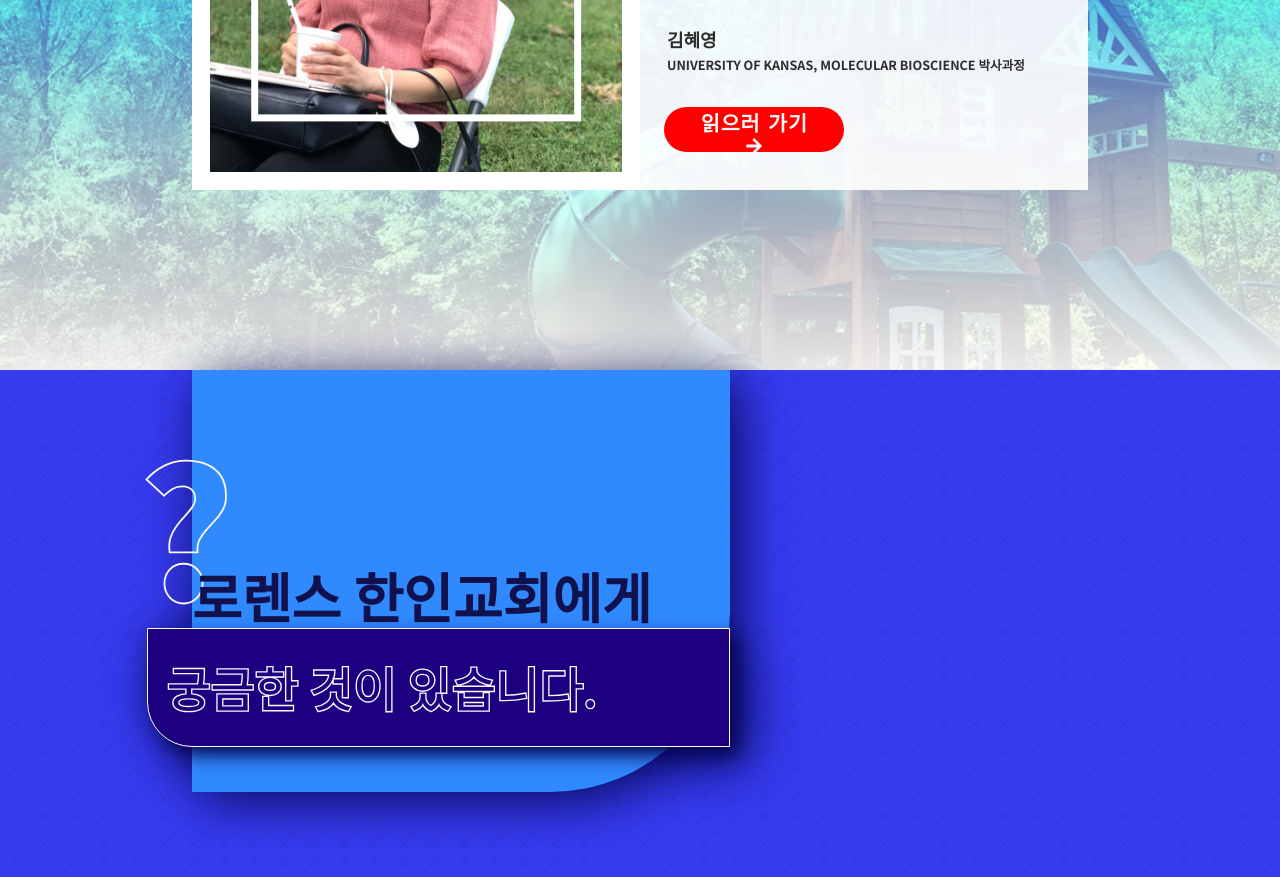
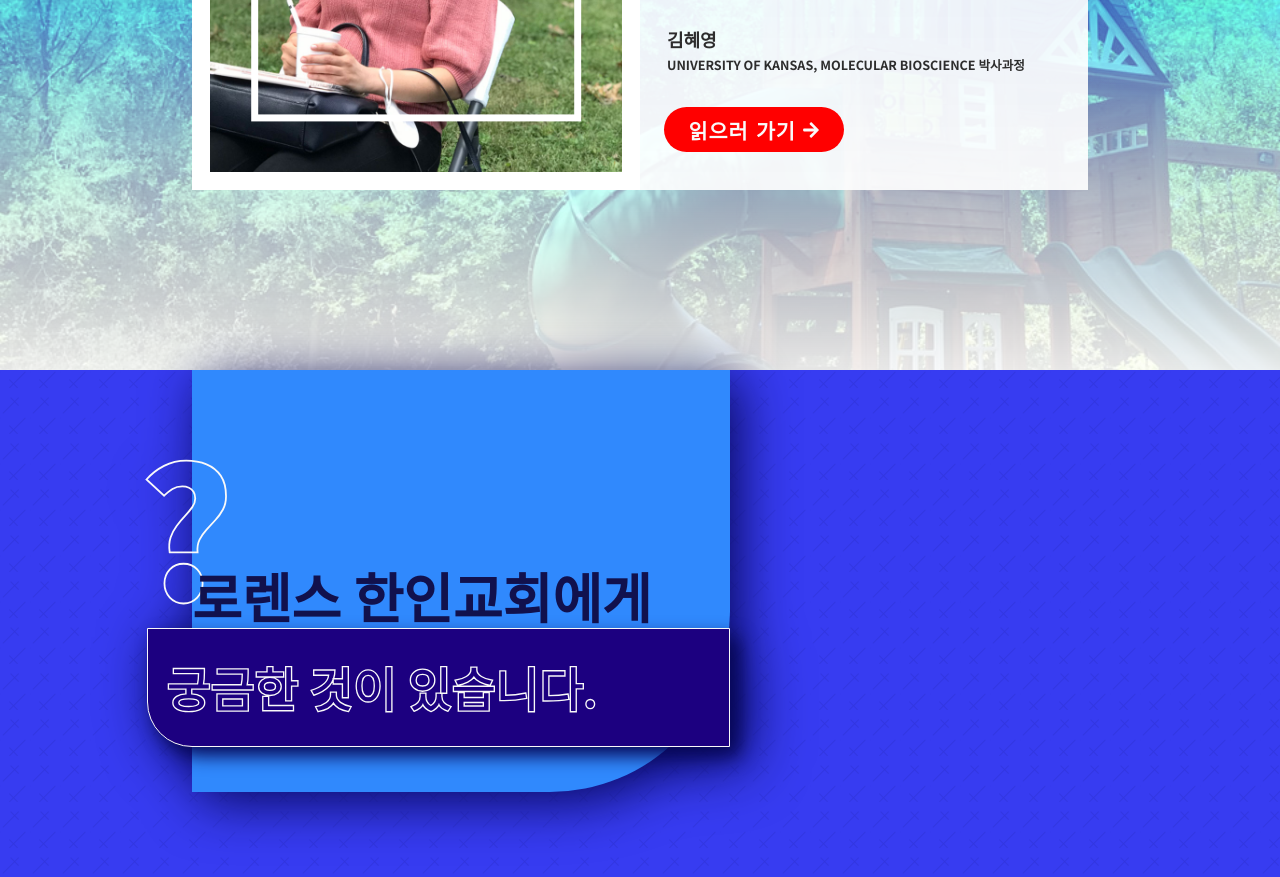
Before and after one commit to lawrencekoreanchurch/Website, a website: page index.html in a window 1280 px wide. Shown: the part 3347-4224 px from the top of the page. Drawn offline with nearby package versions, Linux system fonts and the light colour scheme; files that its build step writes are made by us from their sources; files whose address does not match are found by name.

Commit message:
a tag size adjustment

```diff
--- a/sass/interview.scss
+++ b/sass/interview.scss
@@ -221,9 +221,12 @@
   transform: translateX(-50%); */
 
   & a {
+    display: flex;
+    text-decoration: none;
+    align-items: center;
+    justify-content: space-evenly;
     width: 100%;
     height: 100%;
-    display: block;
   }
 
   &--text {
```
